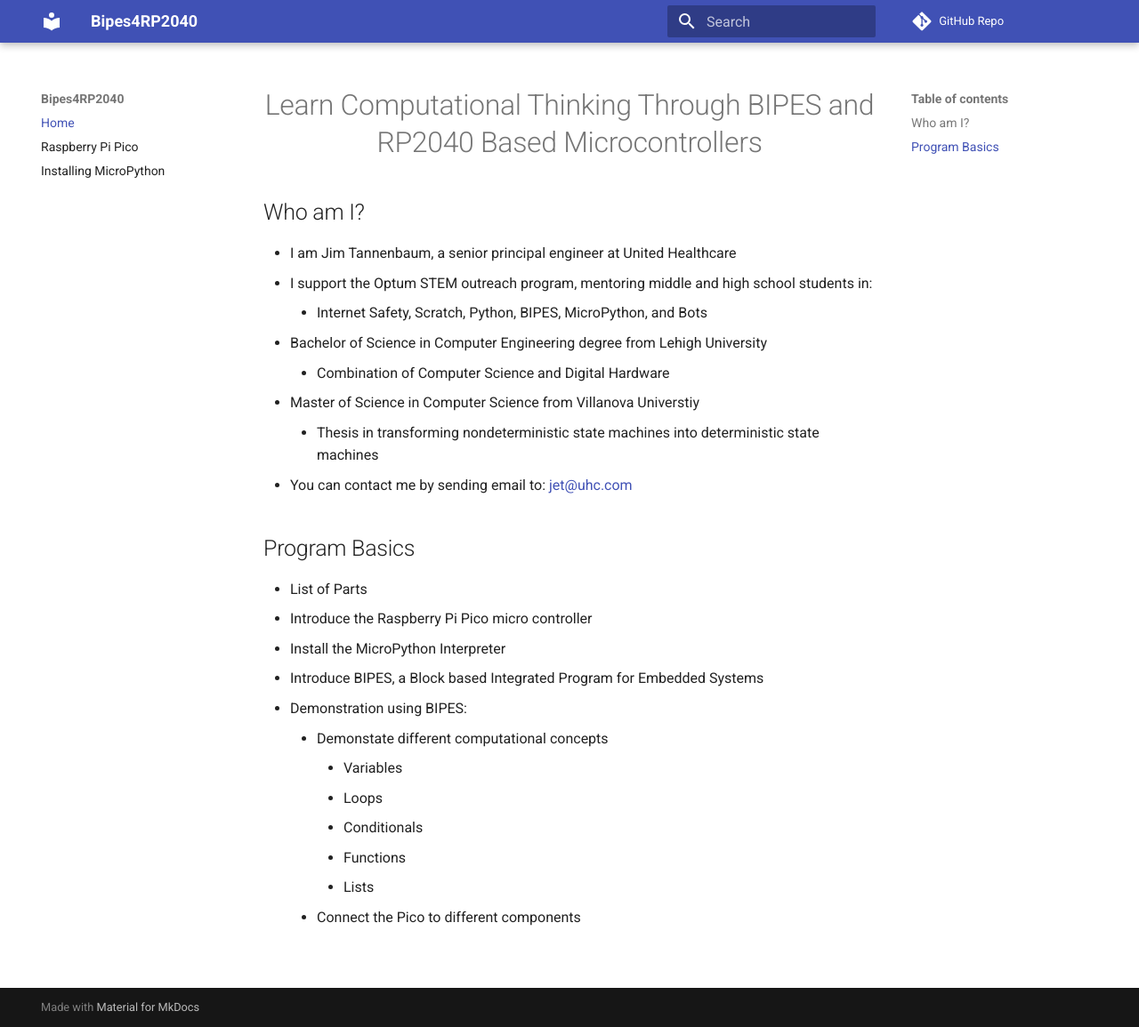
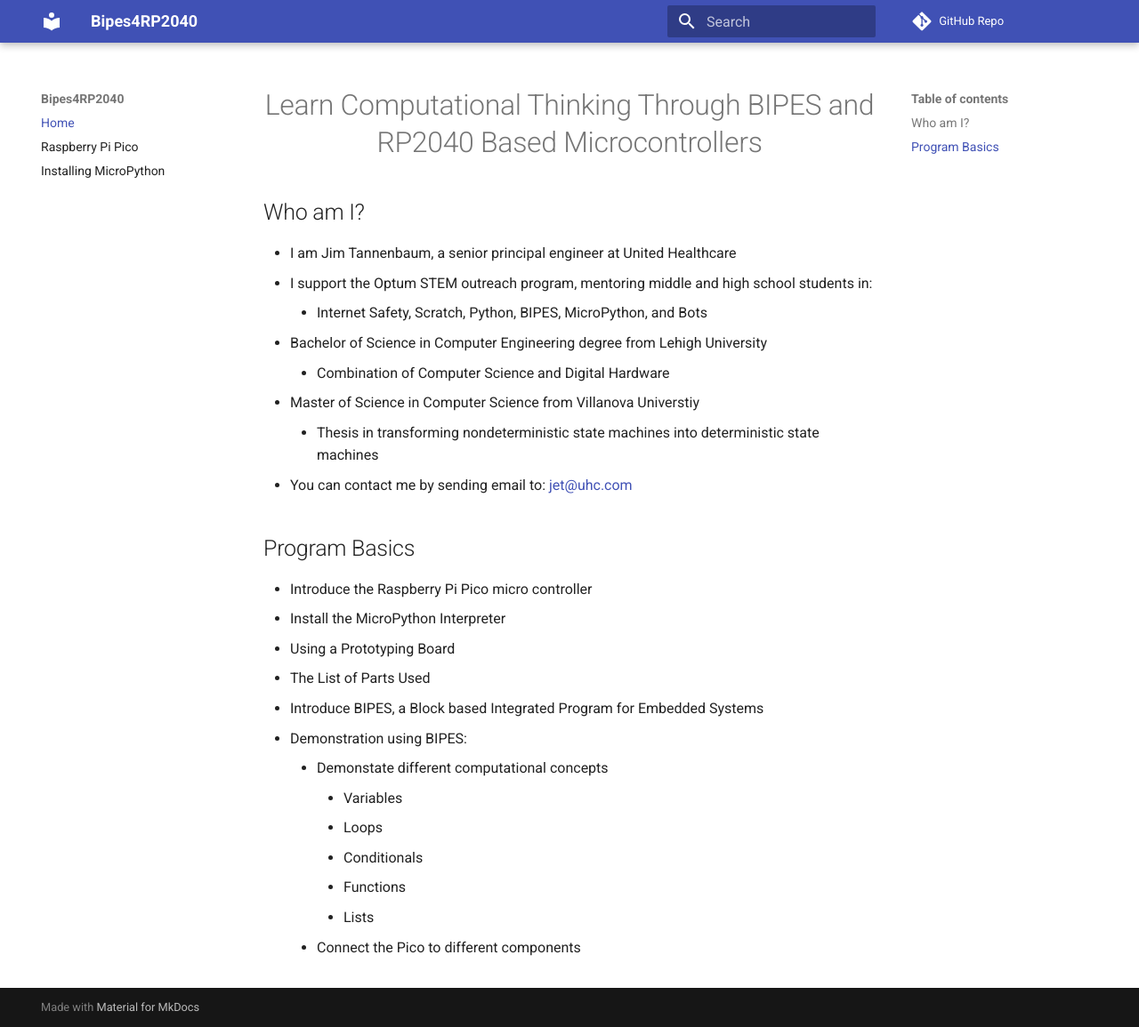
Before and after one commit to jetannenbaum/Bipes4RP2040, an MkDocs documentation site: the page built from docs/index.md, in a window 1280 px wide and 1155 px high. Shown: the whole window at 89% size. Built offline with MkDocs 1.6.1 and Material for MkDocs 9.7.7, drawn with Linux system fonts in a browser that asks for light colours; comment, search, counter and statistics services are not loaded.

Commit message:
Update index.md
Rewrite (again) listing the proto board and parts

```diff
--- a/docs/index.md
+++ b/docs/index.md
@@ -14,9 +14,10 @@
 
 ## Program Basics
 
-* List of Parts
 * Introduce the Raspberry Pi Pico micro controller
 * Install the MicroPython Interpreter
+* Using a Prototyping Board
+* The List of Parts Used
 * Introduce BIPES, a Block based Integrated Program for Embedded Systems
 * Demonstration using BIPES:
     * Demonstate different computational concepts
```
